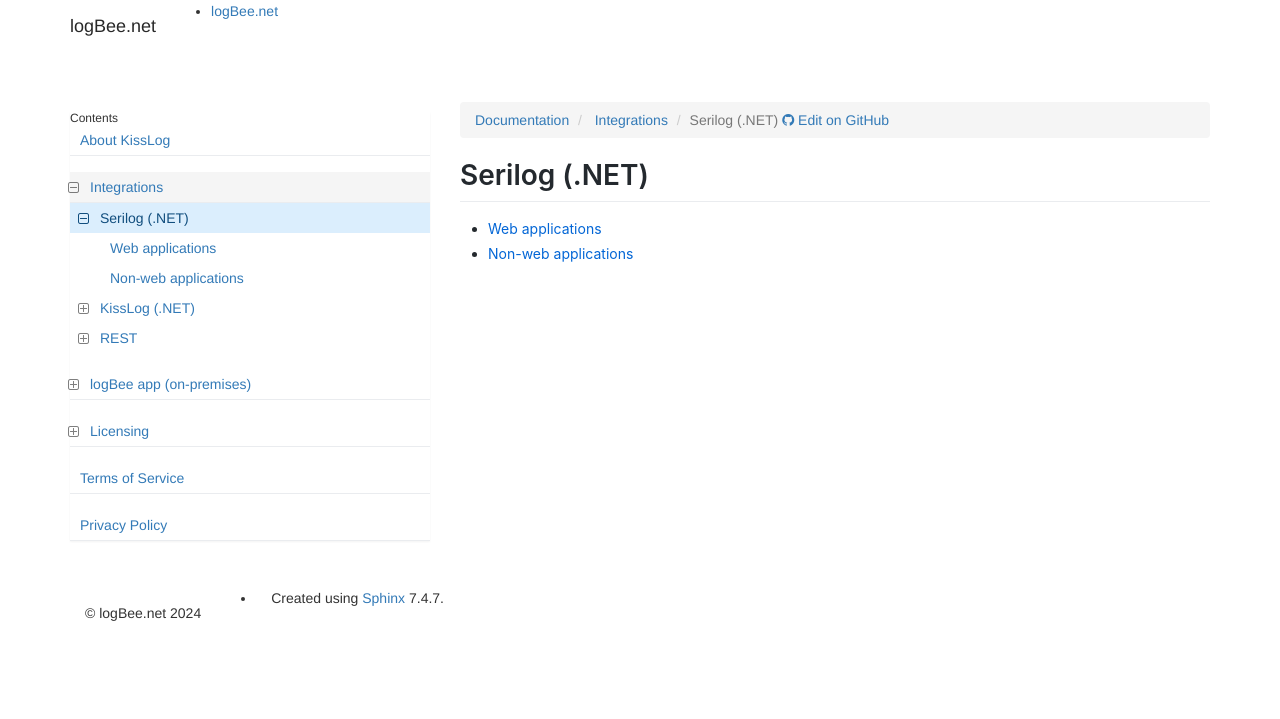
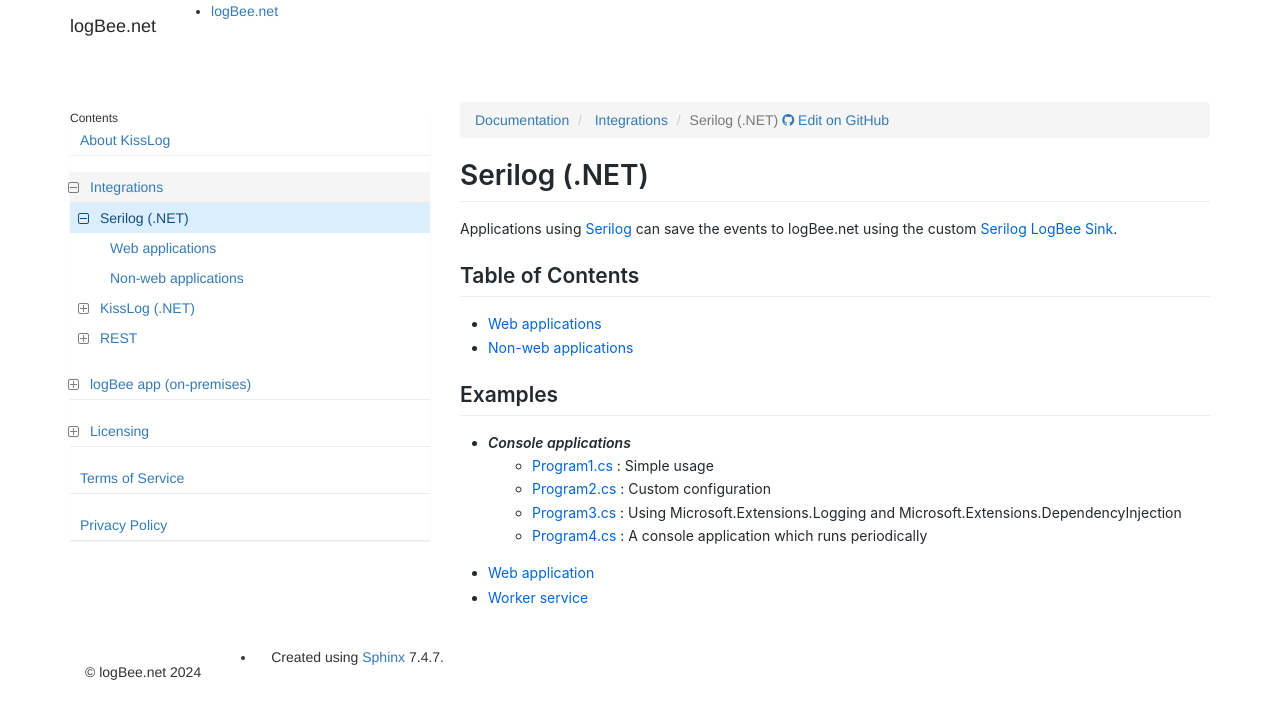
Before and after one commit to catalingavan/logbee.Documentation, a Sphinx documentation site: the page built from source/integrations/Serilog-net/index.rst, in a window 1280 px wide. Shown: the top 719 px of the page. Built offline with Sphinx 7.4.7, drawn with Linux system fonts in a browser that asks for light colours; nearby versions of some CDN libraries; library files that are not in the unit come from our copies.

Commit message:
added additional Serilog doc

```diff
--- a/source/integrations/Serilog-net/index.rst
+++ b/source/integrations/Serilog-net/index.rst
@@ -1,8 +1,26 @@
 Serilog (.NET)
 ====================
+
+Applications using `Serilog <https://github.com/serilog/serilog>`_ can save the events to logBee.net using the custom `Serilog LogBee Sink <https://github.com/logBee-net/serilog-sinks-logbee>`_.
+
+Table of Contents
+------------------
 
 .. toctree::
    :maxdepth: 1
 
    dotnet-webApp
    dotnet-nonWebApp
+
+Examples
+------------------
+
+- Console applications
+   * `Program1.cs <https://github.com/logBee-net/serilog-sinks-logbee/blob/main/samples/Serilog.Sinks.LogBee_ConsoleApp/Program1.cs>`_ : Simple usage
+   * `Program2.cs <https://github.com/logBee-net/serilog-sinks-logbee/blob/main/samples/Serilog.Sinks.LogBee_ConsoleApp/Program2.cs>`_ : Custom configuration
+   * `Program3.cs <https://github.com/logBee-net/serilog-sinks-logbee/blob/main/samples/Serilog.Sinks.LogBee_ConsoleApp/Program3.cs>`_ : Using Microsoft.Extensions.Logging and Microsoft.Extensions.DependencyInjection
+   * `Program4.cs <https://github.com/logBee-net/serilog-sinks-logbee/blob/main/samples/Serilog.Sinks.LogBee_ConsoleApp/Program4.cs>`_ : A console application which runs periodically
+
+- `Web application <https://github.com/logBee-net/serilog-sinks-logbee/tree/main/samples/Serilog.Sinks.LogBee_WebApp>`_
+
+- `Worker service <https://github.com/logBee-net/serilog-sinks-logbee/tree/main/samples/Serilog.Sinks.LogBee_WorkerService>`_
```
